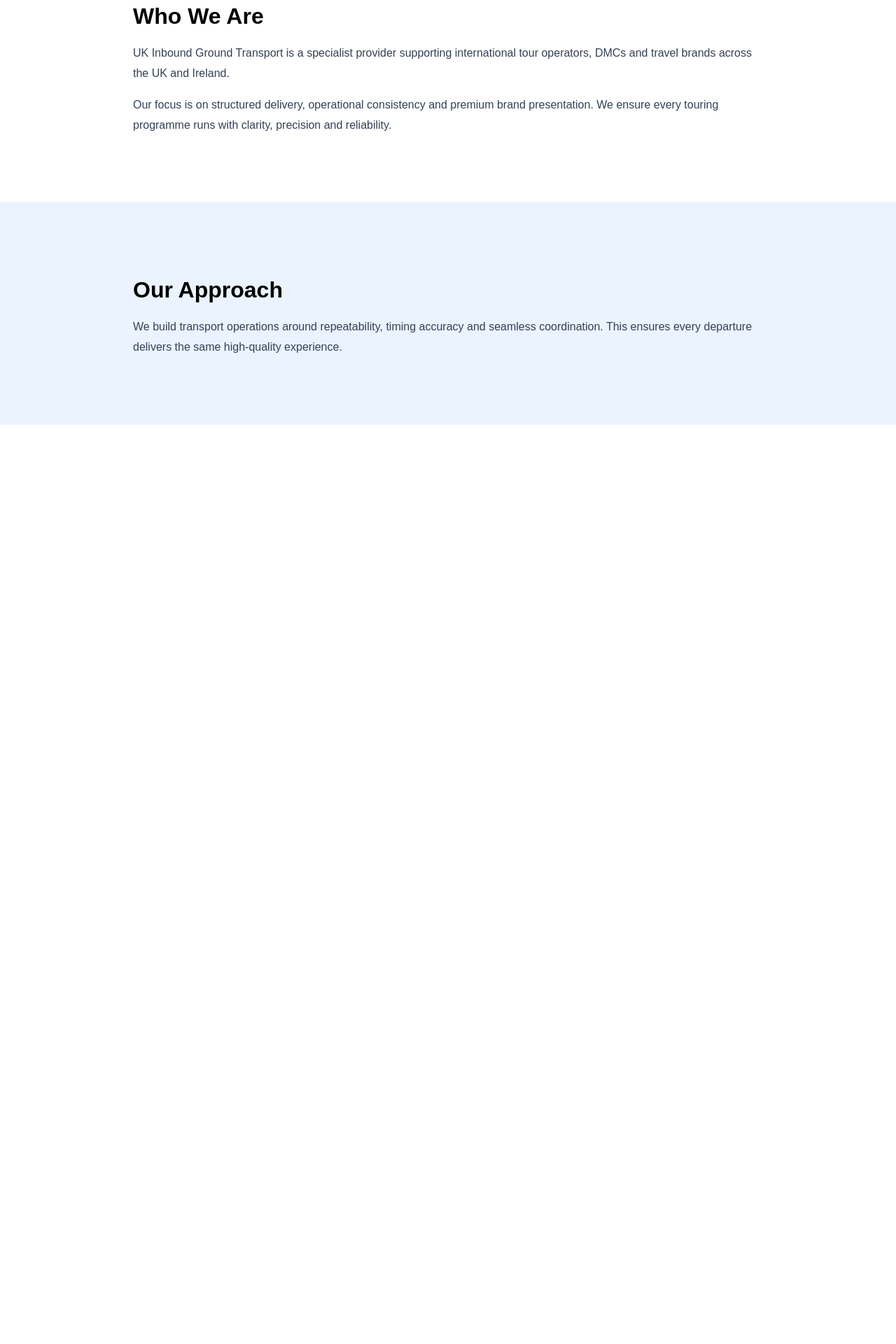
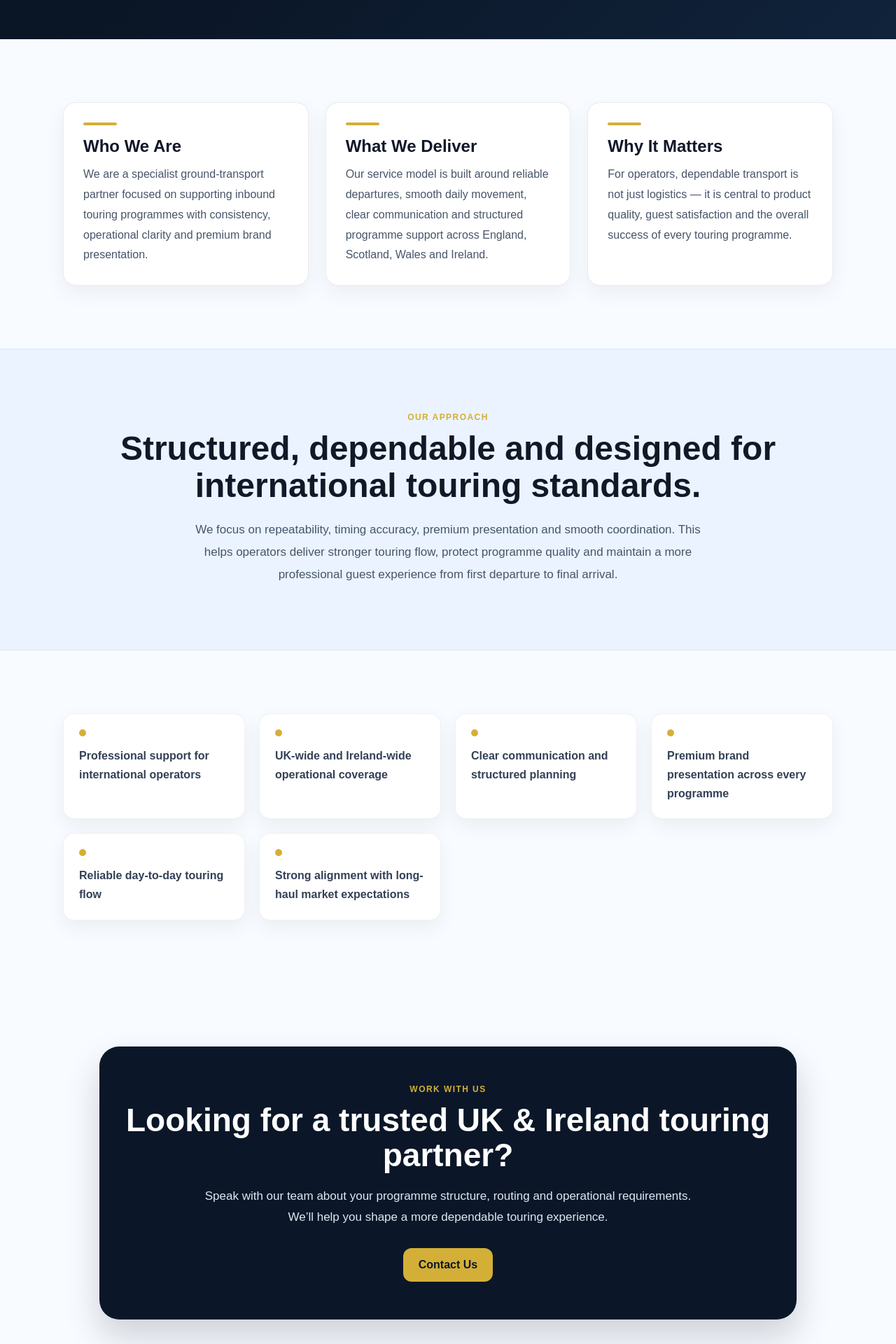
Before and after one commit to kandiahtk-crypto/Project-, a Next.js app: page /about in a window 1280 px wide. Shown: the part 600-2520 px from the top of the page at 70% size. Before the commit the page ends 1207 px from the top, so only its background shows below. Built offline with nearby package versions, Linux system fonts and the light colour scheme.

Commit message:
Update page.tsx

```diff
--- a/src/app/about/page.tsx
+++ b/src/app/about/page.tsx
@@ -1,44 +1,371 @@
 export default function AboutPage() {
   return (
-    <main style={{ paddingTop: "90px", fontFamily: "Arial" }}>
+    <main
+      style={{
+        paddingTop: "90px",
+        fontFamily: "Arial, sans-serif",
+        background: "#F8FBFF",
+      }}
+    >
       <section
         style={{
-          padding: "120px 20px",
+          background:
+            "linear-gradient(135deg, #07111F 0%, #0B1728 45%, #10233B 100%)",
+          color: "white",
+          padding: "120px 20px 90px",
           textAlign: "center",
-          background: "#0B1728",
-          color: "white",
         }}
       >
-        <h1 style={{ fontSize: "48px", color: "#D4AF37" }}>About UKIGT</h1>
-        <p style={{ opacity: 0.85 }}>
-          A structured, premium transport partner for inbound UK & Ireland touring programmes.
-        </p>
-      </section>
-
-      <section style={{ padding: "80px 20px" }}>
-        <div style={{ maxWidth: "900px", margin: "0 auto" }}>
-          <h2 style={{ fontSize: "32px", marginBottom: "20px" }}>Who We Are</h2>
-          <p style={{ lineHeight: 1.8, color: "#334155" }}>
-            UK Inbound Ground Transport is a specialist provider supporting international
-            tour operators, DMCs and travel brands across the UK and Ireland.
+        <div style={{ maxWidth: "920px", margin: "0 auto" }}>
+          <p
+            style={{
+              margin: "0 0 14px",
+              color: "#D4AF37",
+              textTransform: "uppercase",
+              letterSpacing: "0.14em",
+              fontSize: "12px",
+              fontWeight: 700,
+            }}
+          >
+            About Us
           </p>
 
-          <p style={{ lineHeight: 1.8, color: "#334155" }}>
-            Our focus is on structured delivery, operational consistency and premium brand
-            presentation. We ensure every touring programme runs with clarity, precision
-            and reliability.
+          <h1
+            style={{
+              margin: 0,
+              fontSize: "clamp(38px, 5vw, 64px)",
+              lineHeight: 1.05,
+              letterSpacing: "-0.03em",
+            }}
+          >
+            A premium transport partner for international UK &amp; Ireland
+            touring.
+          </h1>
+
+          <p
+            style={{
+              maxWidth: "760px",
+              margin: "24px auto 0",
+              color: "#DCE8F5",
+              lineHeight: 1.9,
+              fontSize: "18px",
+            }}
+          >
+            UK Inbound Ground Transport supports international tour operators,
+            destination management companies and travel brands with dependable,
+            structured and professionally delivered transport solutions across
+            the United Kingdom and Ireland.
           </p>
         </div>
       </section>
 
-      <section style={{ padding: "80px 20px", background: "#EAF3FF" }}>
-        <div style={{ maxWidth: "900px", margin: "0 auto" }}>
-          <h2 style={{ fontSize: "32px", marginBottom: "20px" }}>Our Approach</h2>
-          <p style={{ lineHeight: 1.8, color: "#334155" }}>
-            We build transport operations around repeatability, timing accuracy and
-            seamless coordination. This ensures every departure delivers the same
-            high-quality experience.
+      <section style={{ padding: "90px 20px" }}>
+        <div
+          style={{
+            maxWidth: "1100px",
+            margin: "0 auto",
+            display: "grid",
+            gap: "24px",
+            gridTemplateColumns: "repeat(auto-fit, minmax(280px, 1fr))",
+          }}
+        >
+          <div
+            style={{
+              background: "#ffffff",
+              borderRadius: "18px",
+              padding: "28px",
+              border: "1px solid rgba(15, 23, 42, 0.08)",
+              boxShadow: "0 10px 30px rgba(15, 23, 42, 0.06)",
+            }}
+          >
+            <div
+              style={{
+                width: "48px",
+                height: "4px",
+                background: "#D4AF37",
+                borderRadius: "999px",
+                marginBottom: "16px",
+              }}
+            />
+            <h2
+              style={{
+                margin: "0 0 12px",
+                fontSize: "24px",
+                color: "#0F172A",
+              }}
+            >
+              Who We Are
+            </h2>
+            <p
+              style={{
+                margin: 0,
+                color: "#475569",
+                lineHeight: 1.8,
+              }}
+            >
+              We are a specialist ground-transport partner focused on supporting
+              inbound touring programmes with consistency, operational clarity
+              and premium brand presentation.
+            </p>
+          </div>
+
+          <div
+            style={{
+              background: "#ffffff",
+              borderRadius: "18px",
+              padding: "28px",
+              border: "1px solid rgba(15, 23, 42, 0.08)",
+              boxShadow: "0 10px 30px rgba(15, 23, 42, 0.06)",
+            }}
+          >
+            <div
+              style={{
+                width: "48px",
+                height: "4px",
+                background: "#D4AF37",
+                borderRadius: "999px",
+                marginBottom: "16px",
+              }}
+            />
+            <h2
+              style={{
+                margin: "0 0 12px",
+                fontSize: "24px",
+                color: "#0F172A",
+              }}
+            >
+              What We Deliver
+            </h2>
+            <p
+              style={{
+                margin: 0,
+                color: "#475569",
+                lineHeight: 1.8,
+              }}
+            >
+              Our service model is built around reliable departures, smooth
+              daily movement, clear communication and structured programme
+              support across England, Scotland, Wales and Ireland.
+            </p>
+          </div>
+
+          <div
+            style={{
+              background: "#ffffff",
+              borderRadius: "18px",
+              padding: "28px",
+              border: "1px solid rgba(15, 23, 42, 0.08)",
+              boxShadow: "0 10px 30px rgba(15, 23, 42, 0.06)",
+            }}
+          >
+            <div
+              style={{
+                width: "48px",
+                height: "4px",
+                background: "#D4AF37",
+                borderRadius: "999px",
+                marginBottom: "16px",
+              }}
+            />
+            <h2
+              style={{
+                margin: "0 0 12px",
+                fontSize: "24px",
+                color: "#0F172A",
+              }}
+            >
+              Why It Matters
+            </h2>
+            <p
+              style={{
+                margin: 0,
+                color: "#475569",
+                lineHeight: 1.8,
+              }}
+            >
+              For operators, dependable transport is not just logistics — it is
+              central to product quality, guest satisfaction and the overall
+              success of every touring programme.
+            </p>
+          </div>
+        </div>
+      </section>
+
+      <section
+        style={{
+          padding: "90px 20px",
+          background: "#EAF3FF",
+          borderTop: "1px solid rgba(15,23,42,0.05)",
+          borderBottom: "1px solid rgba(15,23,42,0.05)",
+        }}
+      >
+        <div
+          style={{
+            maxWidth: "960px",
+            margin: "0 auto",
+            textAlign: "center",
+          }}
+        >
+          <p
+            style={{
+              margin: "0 0 12px",
+              color: "#D4AF37",
+              textTransform: "uppercase",
+              letterSpacing: "0.12em",
+              fontSize: "12px",
+              fontWeight: 700,
+            }}
+          >
+            Our Approach
           </p>
+
+          <h2
+            style={{
+              margin: 0,
+              fontSize: "clamp(30px, 4vw, 48px)",
+              lineHeight: 1.1,
+              color: "#111827",
+            }}
+          >
+            Structured, dependable and designed for international touring
+            standards.
+          </h2>
+
+          <p
+            style={{
+              margin: "20px auto 0",
+              maxWidth: "760px",
+              color: "#475569",
+              lineHeight: 1.9,
+              fontSize: "17px",
+            }}
+          >
+            We focus on repeatability, timing accuracy, premium presentation and
+            smooth coordination. This helps operators deliver stronger touring
+            flow, protect programme quality and maintain a more professional
+            guest experience from first departure to final arrival.
+          </p>
+        </div>
+      </section>
+
+      <section style={{ padding: "90px 20px", background: "#F8FBFF" }}>
+        <div
+          style={{
+            maxWidth: "1100px",
+            margin: "0 auto",
+            display: "grid",
+            gap: "20px",
+            gridTemplateColumns: "repeat(auto-fit, minmax(240px, 1fr))",
+          }}
+        >
+          {[
+            "Professional support for international operators",
+            "UK-wide and Ireland-wide operational coverage",
+            "Clear communication and structured planning",
+            "Premium brand presentation across every programme",
+            "Reliable day-to-day touring flow",
+            "Strong alignment with long-haul market expectations",
+          ].map((item) => (
+            <div
+              key={item}
+              style={{
+                background: "#ffffff",
+                borderRadius: "16px",
+                padding: "22px",
+                border: "1px solid rgba(15,23,42,0.06)",
+                boxShadow: "0 10px 28px rgba(15,23,42,0.06)",
+              }}
+            >
+              <div
+                style={{
+                  width: "10px",
+                  height: "10px",
+                  borderRadius: "999px",
+                  background: "#D4AF37",
+                  marginBottom: "14px",
+                }}
+              />
+              <p
+                style={{
+                  margin: 0,
+                  color: "#334155",
+                  lineHeight: 1.7,
+                  fontSize: "16px",
+                  fontWeight: 600,
+                }}
+              >
+                {item}
+              </p>
+            </div>
+          ))}
+        </div>
+      </section>
+
+      <section style={{ padding: "90px 20px", background: "#F8FBFF" }}>
+        <div
+          style={{
+            maxWidth: "940px",
+            margin: "0 auto",
+            background: "#0B1728",
+            color: "white",
+            borderRadius: "28px",
+            padding: "54px 28px",
+            textAlign: "center",
+            boxShadow: "0 24px 50px rgba(11,23,40,0.18)",
+          }}
+        >
+          <p
+            style={{
+              margin: "0 0 12px",
+              color: "#D4AF37",
+              textTransform: "uppercase",
+              letterSpacing: "0.12em",
+              fontSize: "12px",
+              fontWeight: 700,
+            }}
+          >
+            Work With Us
+          </p>
+
+          <h2
+            style={{
+              margin: 0,
+              fontSize: "clamp(30px, 4vw, 46px)",
+              lineHeight: 1.1,
+            }}
+          >
+            Looking for a trusted UK &amp; Ireland touring partner?
+          </h2>
+
+          <p
+            style={{
+              maxWidth: "700px",
+              margin: "18px auto 0",
+              color: "#DCE8F5",
+              lineHeight: 1.8,
+              fontSize: "17px",
+            }}
+          >
+            Speak with our team about your programme structure, routing and
+            operational requirements. We’ll help you shape a more dependable
+            touring experience.
+          </p>
+
+          <a
+            href="/contact"
+            style={{
+              display: "inline-block",
+              marginTop: "28px",
+              background: "#D4AF37",
+              color: "#0B1728",
+              textDecoration: "none",
+              padding: "15px 22px",
+              borderRadius: "12px",
+              fontWeight: 700,
+            }}
+          >
+            Contact Us
+          </a>
         </div>
       </section>
     </main>
```
